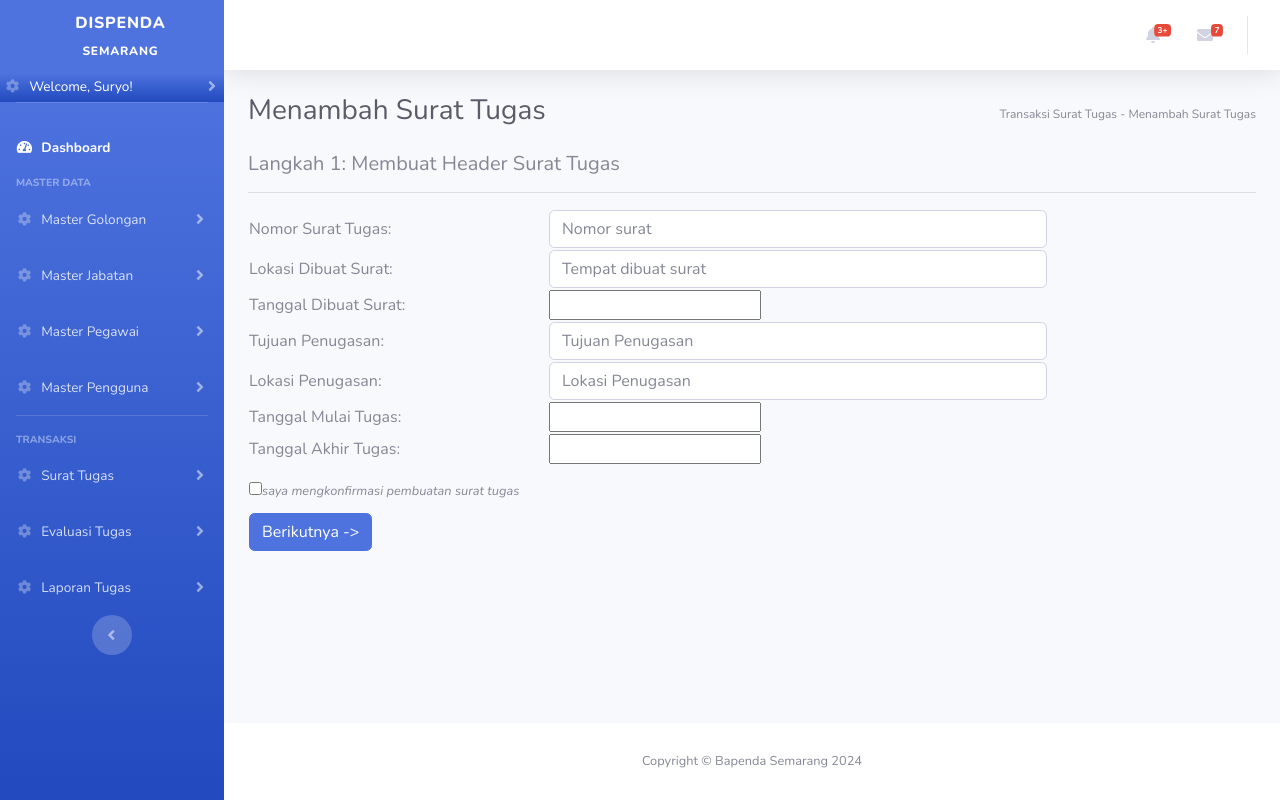
After one commit to leopard1982/dispenda, a Django app: page /surat/add/ in a window 1280 px wide. The commit adds this page. Run offline with Django 5.2, Linux system fonts and the light colour scheme; a user stored in the database is signed in; some libraries are stand-ins or nearby versions.

Commit message:
tambahan dikit untuk tambah surat tugas

```diff
--- a/cms/forms.py
+++ b/cms/forms.py
@@ -1,5 +1,7 @@
 from django import forms
-from surat_tugas.models import MasterGolongan, MasterJabatan, MasterPegawai, Pengguna
+from surat_tugas.models import MasterGolongan, MasterJabatan, MasterPegawai, Pengguna, TrxSuratTugas
+from bootstrap_datepicker_plus.widgets import DatePickerInput
+
 
 
 class inputGolongan(forms.ModelForm):
@@ -45,3 +47,20 @@ class inputPengguna(forms.ModelForm):
 			'password':forms.TextInput(attrs={'required':'required','type':'password'}),
 			'email': forms.TextInput(attrs={'required':'required','type':'email'}),
 		}
+
+class inputSuratTugas(forms.ModelForm):
+	class Meta:
+		model = TrxSuratTugas
+		fields = ['nomor_surat','tgl_surat','lokasi_surat','tujuan','lokasi','tgl_awal_tugas',
+			'tgl_akhir_tugas']
+
+		widgets= {
+			'nomor_surat': forms.TextInput(attrs={'required':'required','placeholder':'Nomor surat','class':'form-control'}),
+			'lokasi_surat': forms.TextInput(attrs={'required':'required','placeholder':'Tempat dibuat surat','class':'form-control'}),
+			'tgl_surat': DatePickerInput(attrs={'required':'required','class':'form-control'}),#forms.DateInput(attrs={'id':'tgl_surat','required':'required','class':'form-control'}),
+			'tujuan': forms.TextInput(attrs={'required':'required','placeholder':'Tujuan Penugasan','class':'form-control'}),
+			'lokasi': forms.TextInput(attrs={'required':'required','placeholder':'Lokasi Penugasan','class':'form-control'}),
+			'tgl_awal_tugas':DatePickerInput(attrs={'required':'required','class':'form-control'}), #(attrs={'id':'tgl_awal_tugas','required':'required','class':'form-control'}),
+			'tgl_akhir_tugas': DatePickerInput(attrs={'required':'required','class':'form-control'})#forms.DateInput(attrs={'id':'tgl_akhir_tugas','required':'required','class':'form-control'})
+
+		}
--- a/cms/urls.py
+++ b/cms/urls.py
@@ -3,6 +3,7 @@ from cms.views import dashboard,  addGolongan, addJabatan, displayGolongan, disp
 from cms.views import delGolongan, delJabatan, addPegawai, displayPegawai, delPegawai, addPengguna
 from cms.views import displayPengguna, delPengguna, loginuser,logoutuser, displayLog
 from cms.views import displayGolonganID, displayJabatanID, displayPegawaiID, displayPenggunaID, displayLogID
+from cms.views import addNomorSurat
 
 urlpatterns = [
     path('', dashboard, name='dashboard'),
@@ -25,5 +26,6 @@ urlpatterns = [
     path('master/user/dis/<str:id>',displayPenggunaID,name="displayPenggunaID"),
     path('master/user/del/<str:id>/',delPengguna,name="delPengguna"),
     path('logs/',displayLog,name="displayLog"),
-    path('logs/<str:id>',displayLogID,name="displayLogID")
+    path('logs/<str:id>',displayLogID,name="displayLogID"),
+    path('surat/add/',addNomorSurat,name='addNomorSurat')
 ]
--- a/cms/views.py
+++ b/cms/views.py
@@ -1,5 +1,5 @@
 from django.shortcuts import render, HttpResponseRedirect
-from cms.forms import inputGolongan, inputJabatan, inputPegawai, inputPengguna
+from cms.forms import inputGolongan, inputJabatan, inputPegawai, inputPengguna, inputSuratTugas
 from surat_tugas.models import MasterGolongan,MasterJabatan,MasterPegawai, Pengguna, Logging
 from django.core.paginator import Paginator
 from django.contrib.auth import authenticate,login,logout
@@ -237,6 +237,7 @@ def addPengguna(request):
 		username = request.POST['username']
 		password = request.POST['password']
 		email = request.POST['username']
+
 		try:
 			is_create = request.POST['is_create']
 			is_create = True
@@ -376,7 +377,8 @@ def displayLog(request):
 		'paginator':p,
 		'menuname':'Daftar Log User',
 		'pathway':'log transaksi',
-		'username':request.user.username
+		'username':request.user.username,
+		'mywebsite': '/logs/'
 	}
 	return render(request,'master/display_logging.html',context)
 
@@ -520,3 +522,31 @@ def displayLogID(request,id):
 
 	}
 	return render(request,'master/display_logging.html',context)
+
+def addNomorSurat(request):
+	if(request.user.is_authenticated != True):
+		return HttpResponseRedirect('/auth/')
+	# if request.method=="POST":
+	# 	nomor_surat = request.POST['nomor_surat']
+
+
+		# try:
+		# 	jabatan = MasterPegawai.objects.create(
+		# 		nik = nik,
+		# 		nama=nama,
+		# 		kode_jabatan=MasterJabatan.objects.get(kode_jabatan=kode_jabatan),
+		# 		kode_golongan=MasterGolongan.objects.get(kode_golongan=kode_golongan),
+		# 		is_kepala=is_kepala,
+		# 		updatedBy=request.user.username
+		# 	)
+		# 	jabatan.save()
+		# 	addLogging(request.user.username,"master_pegawai",f"create NIP: {nik} - {nama}" )
+		# except:
+		# 	pass
+	context={
+		'forms':inputSuratTugas,
+		'menuname':'Menambah Surat Tugas',
+		'pathway':'Transaksi Surat Tugas - Menambah Surat Tugas',
+		'username':request.user.username
+	}
+	return render(request,'master/create_surat_tugas1.html',context)
--- a/templates/base.html
+++ b/templates/base.html
@@ -3,7 +3,27 @@
 <html lang="en">
 
 <head>
-    <script src="https://www.google.com/recaptcha/api.js" async defer></script>
+    <!-- Bootstrap core JavaScript-->
+    <script src="{% static 'vendor/jquery/jquery.min.js'%}"></script>
+    <script src="{% static 'vendor/bootstrap/js/bootstrap.bundle.min.js'%}"></script>
+
+    <!-- Core plugin JavaScript-->
+    <script src="{% static 'vendor/jquery-easing/jquery.easing.min.js'%}"></script>
+
+    <!-- Custom scripts for all pages-->
+    <script src="{% static 'js/sb-admin-2.min.js'%}"></script>
+
+    <!-- Page level plugins -->
+    <script src="https://cdn.jsdelivr.net/npm/chart.js"></script>
+
+    <link href="//cdn.bootcss.com/bootstrap-datetimepicker/4.17.44/css/bootstrap-datetimepicker.min.css" rel="stylesheet">
+<script src="//cdn.bootcss.com/jquery/3.0.0/jquery.min.js"></script>
+<script src="//cdn.bootcss.com/bootstrap/3.3.7/js/bootstrap.min.js"></script>
+<script src="//cdn.bootcss.com/moment.js/2.17.1/moment.min.js"></script>
+
+    <!-- Page level custom scripts -->
+    <script src="{% static 'js/demo/chart-area-demo.js'%}"></script>
+    <script src="{% static 'js/demo/chart-pie-demo.js'%}"></script>
     <meta charset="utf-8">
     <meta http-equiv="X-UA-Compatible" content="IE=edge">
     <meta name="viewport" content="width=device-width, initial-scale=1, shrink-to-fit=no">
@@ -42,18 +62,36 @@
             </a>
 
             <!-- Divider -->
-            <hr class="sidebar-divider my-0">
+            <!-- <hr class="sidebar-divider my-0"> -->
 
+
+
+            <!-- Divider -->
+            <!-- <hr class="sidebar-divider"> -->
+            <li class="nav-item ">
+                <a class="bg-gradient-primary fw-bold  p-1 nav-link collapsed text-white" href="#" data-toggle="collapse" data-target="#profile"
+                    aria-expanded="true" aria-controls="collapseTwo">
+                    <i class="fas fa-fw fa-cog"></i>
+                    <span class="text-black">Welcome, {{user.username|title}}!</span>
+                </a>
+                <div id="profile" class="collapse" aria-labelledby="headingTwo" data-parent="#accordionSidebar">
+                    <div class="bg-white py-2 collapse-inner rounded">
+                        <h6 class="collapse-header">login:<br>{{user.last_login}}</h6>
+                        <a class="collapse-item" href="#">Profilku</a>
+                        <a class="collapse-item" href="#">Setting Sistem</a>
+                        <a class="collapse-item" href="/logs/">Catatan Aktivitas (LOG)</a>
+                        <a class="collapse-item text-danger fs-italic fw-bold" href="/master/gol/add/" data-toggle="modal" data-target="#logoutModal">Logout</a>
+                    </div>
+                </div>
+            </li>
+             <!-- Divider -->
+            <hr class="sidebar-divider">
             <!-- Nav Item - Dashboard -->
             <li class="nav-item active">
                 <a class="nav-link" href="/">
                     <i class="fas fa-fw fa-tachometer-alt"></i>
                     <span>Dashboard</span></a>
             </li>
-
-            <!-- Divider -->
-            <hr class="sidebar-divider">
-
             <!-- Heading -->
             <div class="sidebar-heading">
                 Master Data
@@ -209,8 +247,8 @@
                     <!-- Topbar Search -->
                     <form
                         class="d-none d-sm-inline-block form-inline mr-auto ml-md-3 my-2 my-md-0 mw-100 navbar-search">
-                        <div class="input-group">
-                            <input type="text" class="form-control bg-light border-0 small" placeholder="Search for..."
+                        <div class="input-group {%if mywebsite is None%}d-none{%endif%}">
+                            <input type="text" class="form-control bg-light border-0 small" placeholder="Mencari dari Daftar..."
                                 aria-label="Search" aria-describedby="basic-addon2" id="coba">
                             <div class="input-group-append">
                                 <button class="btn btn-primary" type="button" onclick="cobaya()">
@@ -367,14 +405,14 @@
                         <div class="topbar-divider d-none d-sm-block"></div>
 
                         <!-- Nav Item - User Information -->
-                        <li class="nav-item dropdown no-arrow">
+                        <!-- <li class="nav-item dropdown no-arrow">
                             <a class="nav-link dropdown-toggle" href="#" id="userDropdown" role="button"
                                 data-toggle="dropdown" aria-haspopup="true" aria-expanded="false">
                                 <span class="mr-2 d-none d-lg-inline text-white small fw-bold bg-warning p-2 rounded ">welcome, {{user.username|title}}</span>
 
-                            </a>
+                            </a> -->
                             <!-- Dropdown - User Information -->
-                            <div class="dropdown-menu dropdown-menu-right shadow animated--grow-in"
+                            <!-- <div class="dropdown-menu dropdown-menu-right shadow animated--grow-in"
                                 aria-labelledby="userDropdown">
                                 <a class="dropdown-item" href="#">
                                     <i class="fas fa-user fa-sm fa-fw mr-2 text-gray-400"></i>
@@ -394,7 +432,7 @@
                                     Logout
                                 </a>
                             </div>
-                        </li>
+                        </li> -->
 
                     </ul>
 
@@ -411,6 +449,7 @@
 
                     <!-- Content Row -->
                     {% block contents%}
+                    {{form.media}}
                     {% endblock %}
 
                 </div>
@@ -460,22 +499,7 @@
         </div>
     </div>
 
-    <!-- Bootstrap core JavaScript-->
-    <script src="{% static 'vendor/jquery/jquery.min.js'%}"></script>
-    <script src="{% static 'vendor/bootstrap/js/bootstrap.bundle.min.js'%}"></script>
 
-    <!-- Core plugin JavaScript-->
-    <script src="{% static 'vendor/jquery-easing/jquery.easing.min.js'%}"></script>
-
-    <!-- Custom scripts for all pages-->
-    <script src="{% static 'js/sb-admin-2.min.js'%}"></script>
-
-    <!-- Page level plugins -->
-    <script src="{% static 'vendor/chart.js/Chart.min.js' %}"></script>
-
-    <!-- Page level custom scripts -->
-    <script src="{% static 'js/demo/chart-area-demo.js'%}"></script>
-    <script src="{% static 'js/demo/chart-pie-demo.js'%}"></script>
 
     <script>
         function cobaya() {
@@ -484,6 +508,8 @@
             if(mywebsite.length>0)
                 document.location.href=mywebsite+document.getElementById('coba').value;
         }
+
+
     </script>
 </body>
 
--- /dev/null
+++ b/templates/master/create_surat_tugas1.html
@@ -0,0 +1,51 @@
+{% extends 'base.html'%}
+
+{% load static %}
+
+{% block contents%}
+
+<h5>Langkah 1: Membuat Header Surat Tugas</h5>
+<hr/>
+
+<form method="post">
+    {{forms.media}}
+<table>
+    <tr>
+		<td style="width: 300px">Nomor Surat Tugas:</td>
+		<td style="width: 500px">{{forms.nomor_surat}}</td>
+	</tr>
+    <tr>
+		<td style="width: 300px">Lokasi Dibuat Surat:</td>
+		<td >{{forms.lokasi_surat}}</td>
+	</tr>
+    <tr>
+		<td style="width: 300px">Tanggal Dibuat Surat:</td>
+		<td >{{forms.tgl_surat}}</td>
+	</tr>
+    <tr>
+		<td style="width: 300px">Tujuan Penugasan:</td>
+		<td >{{forms.tujuan}}</td>
+	</tr>
+    <tr>
+		<td style="width: 300px">Lokasi Penugasan:</td>
+		<td >{{forms.lokasi}}</td>
+	</tr>
+    <tr>
+		<td style="width: 300px">Tanggal Mulai Tugas:</td>
+		<td >{{forms.tgl_awal_tugas}}</td>
+	</tr>
+    <tr>
+		<td style="width: 300px">Tanggal Akhir Tugas:</td>
+		<td >{{forms.tgl_akhir_tugas}}</td>
+	</tr>
+
+    <tr class="p-2">
+        <td colspan="2"><input type="checkbox" class="my-3" id="konfirmasi"><label for="konfirmasi" class="small fw-bold"><i>saya mengkonfirmasi pembuatan surat tugas</i> </label></td>
+    </tr>
+	<tr class="p-2">
+		<td colspan="2"><input type="submit" value="Berikutnya ->" class="btn btn-primary"></td>
+	</tr>
+</table>
+</form>
+
+{% endblock%}
```
Also changed, not shown: dispenda/settings.py (+5 -3 lines), requirements.txt (added, +10 -0 lines), dispenda.sqlite3.
